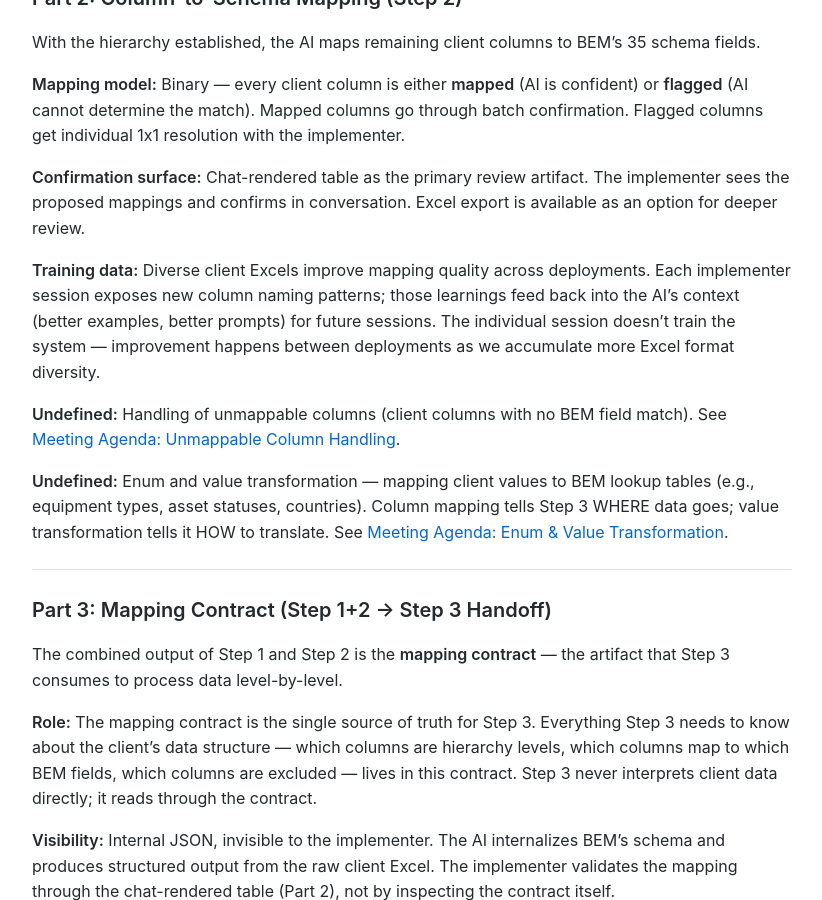
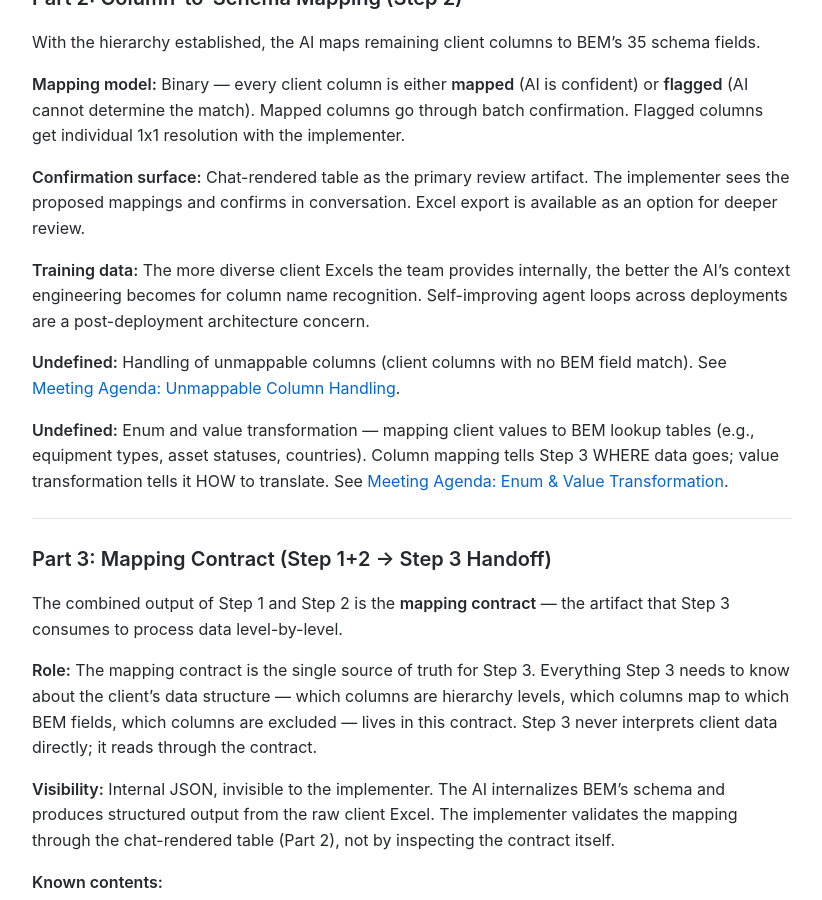
Before and after one commit to MariusWilsch/public-wilsch-ai-pages, a Jekyll site: the page built from project/archibus-fm-assistant/step-1-2-setup-phase-design.md, in a window 1280 px wide and 900 px high, scrolled down 2365 px. Shown: the whole window, without its empty margins (228-1050 px from the left). Built offline with Jekyll 4.4.1, drawn with Linux system fonts in a browser that asks for light colours; our own code applies the rules of GitHub Pages for plain Markdown files.

Commit message:
Sync from hippocampus 2026-02-25

```diff
--- a/project/archibus-fm-assistant/step-1-2-setup-phase-design.md
+++ b/project/archibus-fm-assistant/step-1-2-setup-phase-design.md
@@ -67,7 +67,7 @@ With the hierarchy established, the AI maps remaining client columns to BEM's 35
 
 **Confirmation surface:** Chat-rendered table as the primary review artifact. The implementer sees the proposed mappings and confirms in conversation. Excel export is available as an option for deeper review.
 
-**Training data:** Diverse client Excels improve mapping quality across deployments. Each implementer session exposes new column naming patterns; those learnings feed back into the AI's context (better examples, better prompts) for future sessions. The individual session doesn't train the system — improvement happens between deployments as we accumulate more Excel format diversity.
+**Training data:** The more diverse client Excels the team provides internally, the better the AI's context engineering becomes for column name recognition. Self-improving agent loops across deployments are a post-deployment architecture concern.
 
 **Undefined:** Handling of unmappable columns (client columns with no BEM field match). See [Meeting Agenda: Unmappable Column Handling](rein-meeting-agenda-step2-schema-mapping).
 
```
